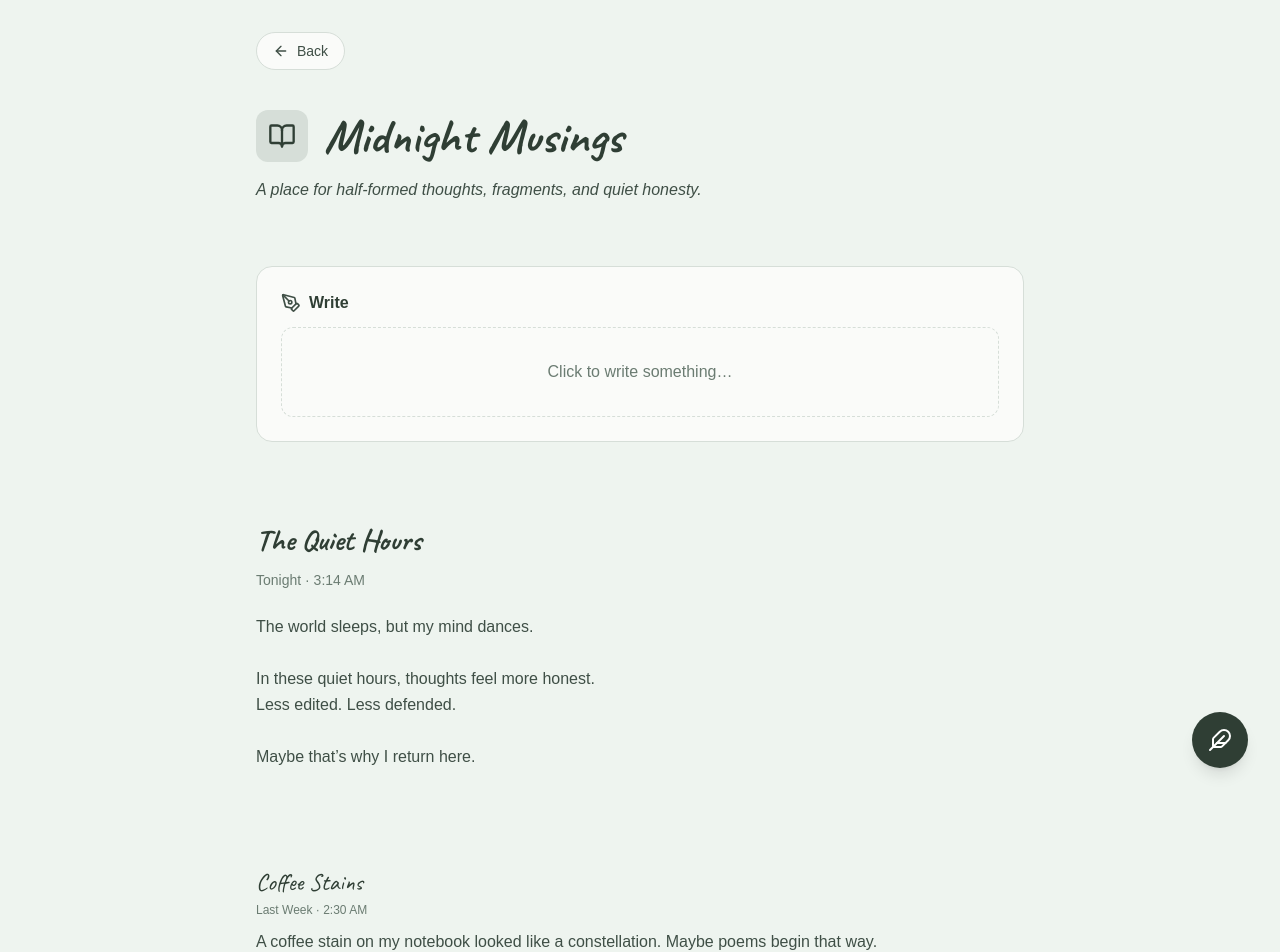
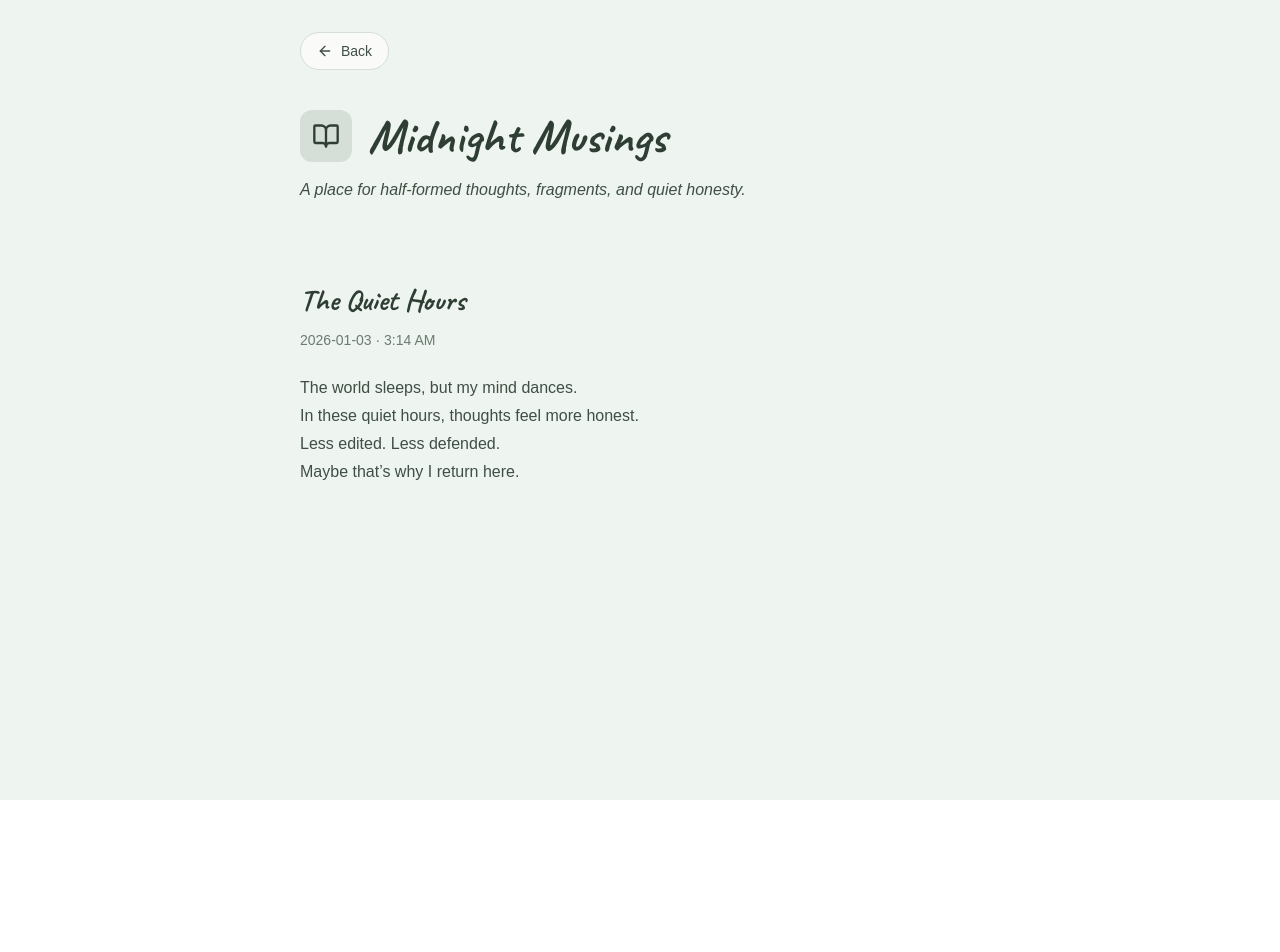
Before and after one commit to harshitaworld9965-creator/my-creative-space, a Next.js app: page /writing in a window 1280 px wide. Shown: the top 952 px of the page. After the commit the page ends 800 px from the top, so only its background shows below. Built offline with nearby package versions, Linux system fonts and the light colour scheme.

Commit message:
writing stuff

```diff
--- a/app/writing/page.tsx
+++ b/app/writing/page.tsx
@@ -1,84 +1,18 @@
-'use client';
-
-import { useEffect, useState } from 'react';
-import { BookOpen, PenTool, Feather, ArrowLeft } from 'lucide-react';
+import { BookOpen, ArrowLeft } from 'lucide-react';
 import Link from 'next/link';
-
-const STORAGE_KEY = 'midnight-musings-writings';
-
-const initialWritings = [
-  {
-    id: 1,
-    date: 'Tonight',
-    time: '3:14 AM',
-    title: 'The Quiet Hours',
-    content: `The world sleeps, but my mind dances.
-
-In these quiet hours, thoughts feel more honest.
-Less edited. Less defended.
-
-Maybe that’s why I return here.`,
-  },
-  {
-    id: 2,
-    date: 'Last Week',
-    time: '2:30 AM',
-    title: 'Coffee Stains',
-    content:
-      'A coffee stain on my notebook looked like a constellation. Maybe poems begin that way.',
-  },
-];
+import { getAllWritings } from '@/lib/getWritings';
 
 export default function WritingPage() {
-  const [writings, setWritings] = useState<typeof initialWritings>([]);
-  const [newWriting, setNewWriting] = useState('');
-  const [isWriting, setIsWriting] = useState(false);
-
-  // Load from localStorage on first render
-  useEffect(() => {
-    const stored = localStorage.getItem(STORAGE_KEY);
-    if (stored) {
-      setWritings(JSON.parse(stored));
-    } else {
-      setWritings(initialWritings);
-    }
-  }, []);
-
-  // Save to localStorage whenever writings change
-  useEffect(() => {
-    if (writings.length > 0) {
-      localStorage.setItem(STORAGE_KEY, JSON.stringify(writings));
-    }
-  }, [writings]);
+  const writings = getAllWritings();
 
   const latest = writings[0];
   const older = writings.slice(1);
 
-  const handleAddWriting = () => {
-    if (!newWriting.trim()) return;
-
-    const firstLine = newWriting.split('\n')[0].slice(0, 50);
-
-    const newEntry = {
-      id: Date.now(),
-      date: 'Just now',
-      time: new Date().toLocaleTimeString([], {
-        hour: '2-digit',
-        minute: '2-digit',
-      }),
-      title: firstLine || 'Untitled',
-      content: newWriting,
-    };
-
-    setWritings([newEntry, ...writings]);
-    setNewWriting('');
-    setIsWriting(false);
-  };
-
   return (
     <div className="min-h-screen bg-[#EEF4EF] p-4 md:p-8">
-      <div className="mx-auto max-w-3xl">
+<div className="mx-auto max-w-[680px]">
 
+        {/* Back */}
         <Link
           href="/"
           className="inline-flex items-center gap-2 mb-10 rounded-full bg-[#FAFBF9] px-4 py-2 text-sm text-[#3F4F46] border border-[#D6DED8]"
@@ -87,7 +21,8 @@ export default function WritingPage() {
           Back
         </Link>
 
-        <header className="mb-16">
+        {/* Header */}
+        <header className="mb-20">
           <div className="flex items-center gap-4 mb-4">
             <div className="rounded-xl bg-[#D6DED8] p-3">
               <BookOpen className="h-7 w-7 text-[#2F3E34]" />
@@ -101,83 +36,40 @@ export default function WritingPage() {
           </p>
         </header>
 
-        <section className="mb-20 bg-[#FAFBF9] border border-[#D6DED8] rounded-2xl p-6">
-          <div className="flex items-center gap-2 mb-3">
-            <PenTool className="h-5 w-5 text-[#3F4F46]" />
-            <h2 className="font-semibold text-[#2F3E34]">Write</h2>
-          </div>
-
-          {isWriting ? (
-            <>
-              <textarea
-                value={newWriting}
-                onChange={e => setNewWriting(e.target.value)}
-                placeholder="Write without cleaning it up."
-                className="w-full h-40 rounded-xl border border-[#D6DED8] p-4 text-[#2F3E34] placeholder-[#6B7C72] focus:outline-none focus:ring-2 focus:ring-[#B8C6BE]"
-              />
-              <div className="flex justify-end gap-3 mt-4">
-                <button
-                  onClick={() => setIsWriting(false)}
-                  className="text-sm text-[#6B7C72]"
-                >
-                  Cancel
-                </button>
-                <button
-                  onClick={handleAddWriting}
-                  className="rounded-full bg-[#2F3E34] px-5 py-2 text-sm text-white"
-                >
-                  Publish
-                </button>
-              </div>
-            </>
-          ) : (
-            <button
-              onClick={() => setIsWriting(true)}
-              className="w-full rounded-xl border border-dashed border-[#D6DED8] p-8 text-[#6B7C72] hover:bg-[#F3F6F3]"
-            >
-              Click to write something…
-            </button>
-          )}
-        </section>
-
+        {/* Latest */}
         {latest && (
-          <article className="mb-24">
+          <article className="mb-28">
             <h2 className="font-['Caveat'] text-3xl font-bold text-[#2F3E34] mb-3">
               {latest.title}
             </h2>
             <p className="text-sm text-[#6B7C72] mb-6">
               {latest.date} · {latest.time}
             </p>
-            <div className="text-[#3F4F46] leading-relaxed whitespace-pre-line">
-              {latest.content}
-            </div>
+            <div className="prose prose-neutral max-w-none text-[#3F4F46] leading-[1.75] whitespace-pre-line">
+  {latest.content}
+</div>
+
           </article>
         )}
 
-        <section className="space-y-12">
-          {older.map(w => (
-            <article key={w.id}>
+        {/* Older */}
+        <section className="space-y-14">
+          {older.map(writing => (
+            <article key={writing.slug}>
               <h3 className="font-['Caveat'] text-2xl text-[#2F3E34] mb-1">
-                {w.title}
+                {writing.title}
               </h3>
               <p className="text-xs text-[#6B7C72] mb-3">
-                {w.date} · {w.time}
+                {writing.date} · {writing.time}
               </p>
               <p className="text-[#3F4F46] whitespace-pre-line">
-                {w.content}
+                {writing.content}
               </p>
             </article>
           ))}
         </section>
 
       </div>
-
-      <button
-        onClick={() => setIsWriting(true)}
-        className="fixed bottom-8 right-8 h-14 w-14 rounded-full bg-[#2F3E34] text-white flex items-center justify-center shadow-lg"
-      >
-        <Feather />
-      </button>
     </div>
   );
 }
--- /dev/null
+++ b/lib/getWritings.ts
@@ -0,0 +1,40 @@
+import fs from 'fs';
+import path from 'path';
+
+const writingsDirectory = path.join(process.cwd(), 'content/writings');
+
+export type Writing = {
+  slug: string;
+  title: string;
+  date: string;
+  time: string;
+  content: string;
+};
+
+export function getAllWritings(): Writing[] {
+  const fileNames = fs.readdirSync(writingsDirectory);
+
+  return fileNames
+    .filter(name => name.endsWith('.md'))
+    .map(fileName => {
+      const slug = fileName.replace('.md', '');
+      const fullPath = path.join(writingsDirectory, fileName);
+      const fileContents = fs.readFileSync(fullPath, 'utf8');
+
+      const lines = fileContents.split('\n').filter(Boolean);
+
+      const title = lines[0].replace('# ', '');
+      const [date, time] = lines[1].split(' · ');
+
+      const content = lines.slice(2).join('\n');
+
+      return {
+        slug,
+        title,
+        date,
+        time,
+        content,
+      };
+    })
+    .reverse(); // latest first
+}
```
